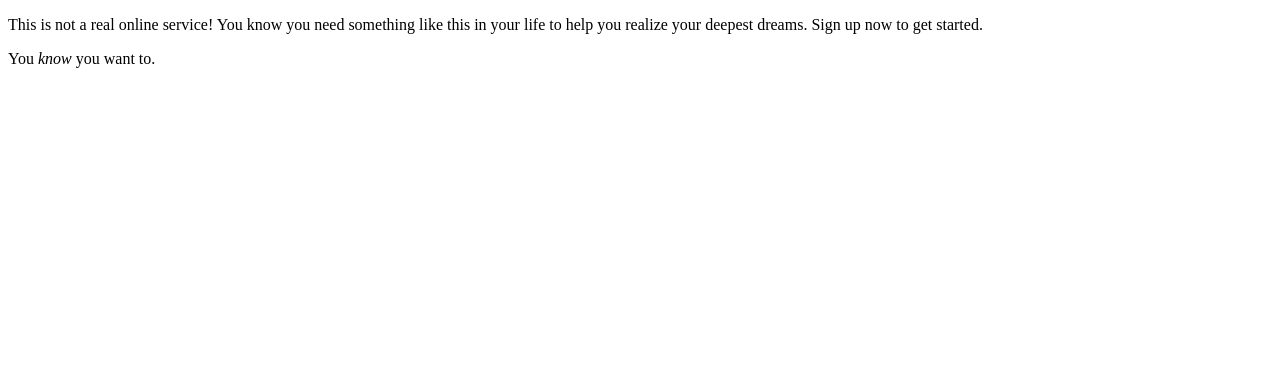
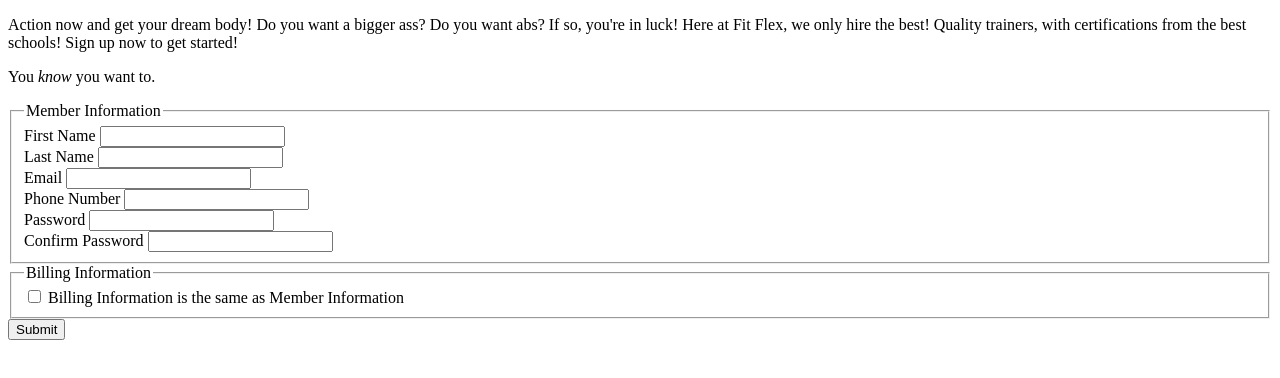
Before and after one commit to Bantchee/Sign-Up-Form, a plain HTML site: page index.html in a window 1280 px wide. Drawn offline with Linux system fonts and the light colour scheme.

Commit message:
Change HTML layout

```diff
--- a/index.html
+++ b/index.html
@@ -4,7 +4,7 @@
     <meta charset="UTF-8">
     <meta http-equiv="X-UA-Compatible" content="IE=edge">
     <meta name="viewport" content="width=device-width, initial-scale=1.0">
-    <title>Document</title>
+    <title>Fit Flex</title>
 
     <link rel="stylesheet" href="style.css">
 </head>
@@ -18,16 +18,60 @@
         <section>
             <div class="section-header">
                 <p>
-                    This is not a real online service!
-                    You know you need something like this in your life to help you realize your deepest dreams.
-                    Sign up now to get started.
+                    Action now and get your dream body!
+                    Do you want a bigger ass?
+                    Do you want abs?
+                    If so, you're in luck!
+                    Here at Fit Flex, we only hire the best!
+                    Quality trainers, with certifications from the best schools!
+                    Sign up now to get started!
                 </p>
                 <p>
                     You <em>know</em> you want to.
                 </p>
             </div>
-            <div class="section-form"></div>
-            <div class="section-footer"></div>
+            <div class="section-form">
+                <form action="example.com" method="post"></form>
+                    <fieldset>
+                        <legend>Member Information</legend>
+                        <div>
+                            <label for="first-name">First Name</label>
+                            <input type="text" id="first-name" name="first_name">
+                        </div>
+                        <div>
+                            <label for="last-name">Last Name</label>
+                            <input type="text" id="last-name" name="last_name">
+                        </div>
+                        <div>
+                            <label for="mail">Email</label>
+                            <input type="email" id="mail" name="user_email">
+                        </div>
+                        <div>
+                            <label for="phone-number">Phone Number</label>
+                            <input type="tel" id="phone-number" name="phone_number">
+                        </div>
+                        <div>
+                            <label for="user-password">Password</label>
+                            <input type="password" id="user-password" name="user_password">
+                        </div>
+                        <div>
+                            <label for="confirm-password">Confirm Password</label>
+                            <input type="password" id="confirm-password" name="confirm_password">
+                        </div>
+                    </fieldset>
+
+                    <fieldset>
+                        <legend>Billing Information</legend>
+                            <div>
+                                <input type="checkbox">
+                                <label>Billing Information is the same as Member Information</label>
+                            </div>
+                    </fieldset>
+                    <div class="button">
+                        <button type="submit">Submit</button>
+                    </div>
+                </form>
+            </div>
         </section>
     </main>
 </body>
```
